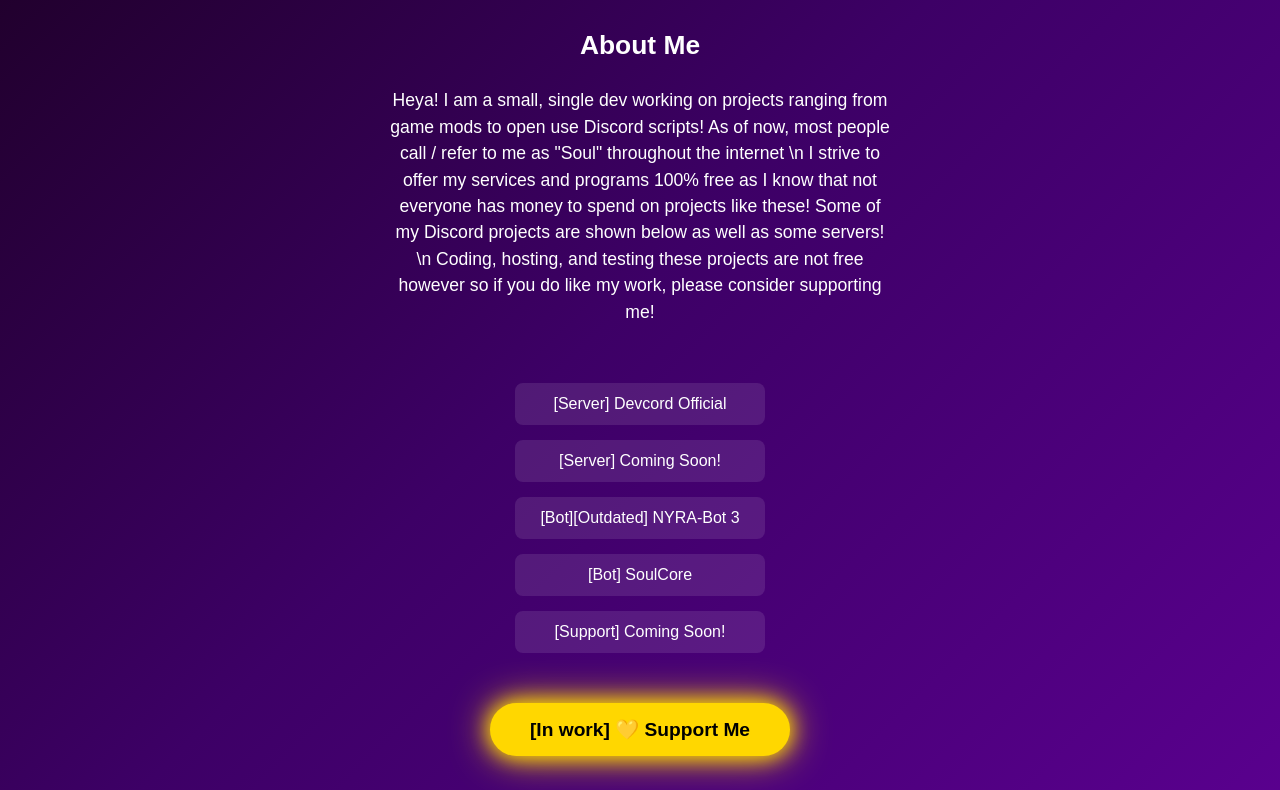
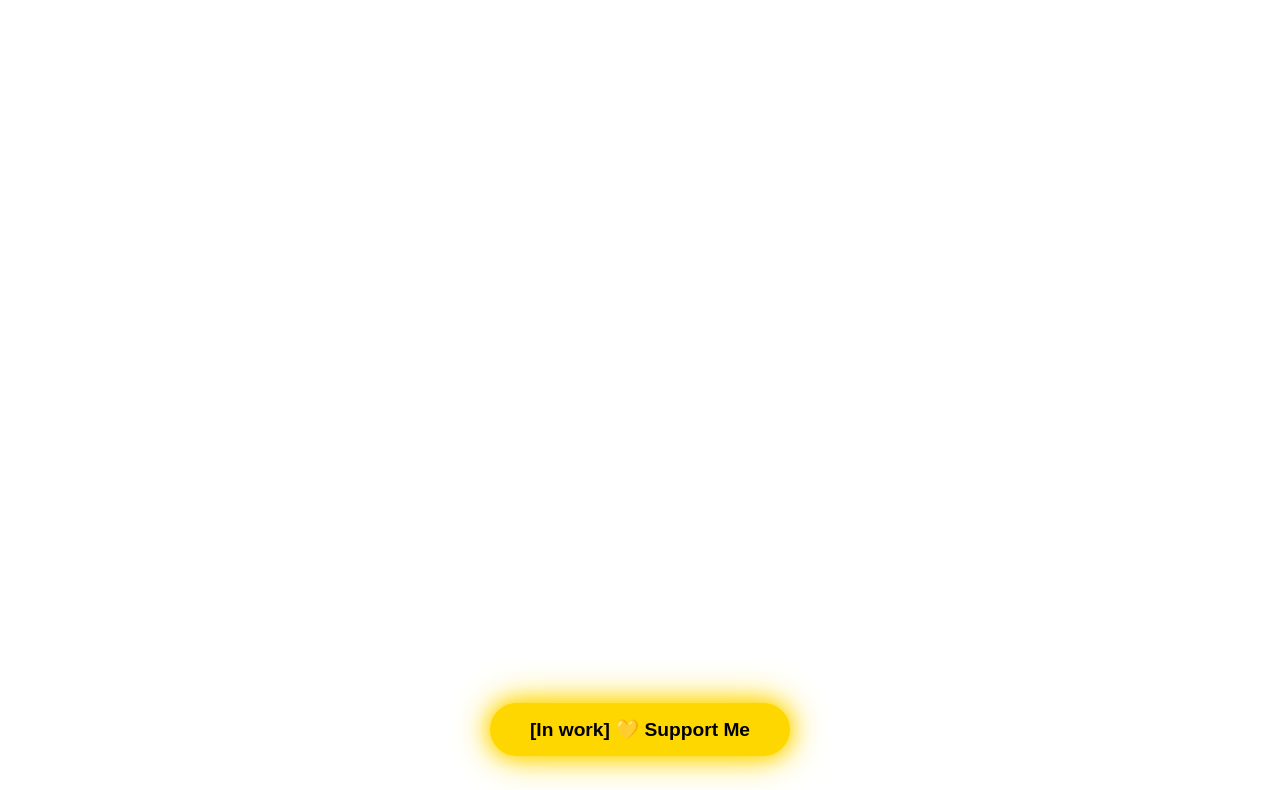
Before and after one commit to nyra-official/SoulDev.github.io, a plain HTML site: page index.html in a window 1280 px wide. Shown: the part 244-1034 px from the top of the page. Drawn offline with Linux system fonts and the light colour scheme.

Commit message:
Update index.html - color
Color edit

```diff
--- a/index.html
+++ b/index.html
@@ -9,7 +9,7 @@
     body {
       margin: 0;
       font-family: Arial, sans-serif;
-      background: linear-gradient(135deg, #1a001f, #3d0066, #5a008f);
+      background: ffffff;
       color: white;
       text-align: center;
       min-height: 100vh;
```
